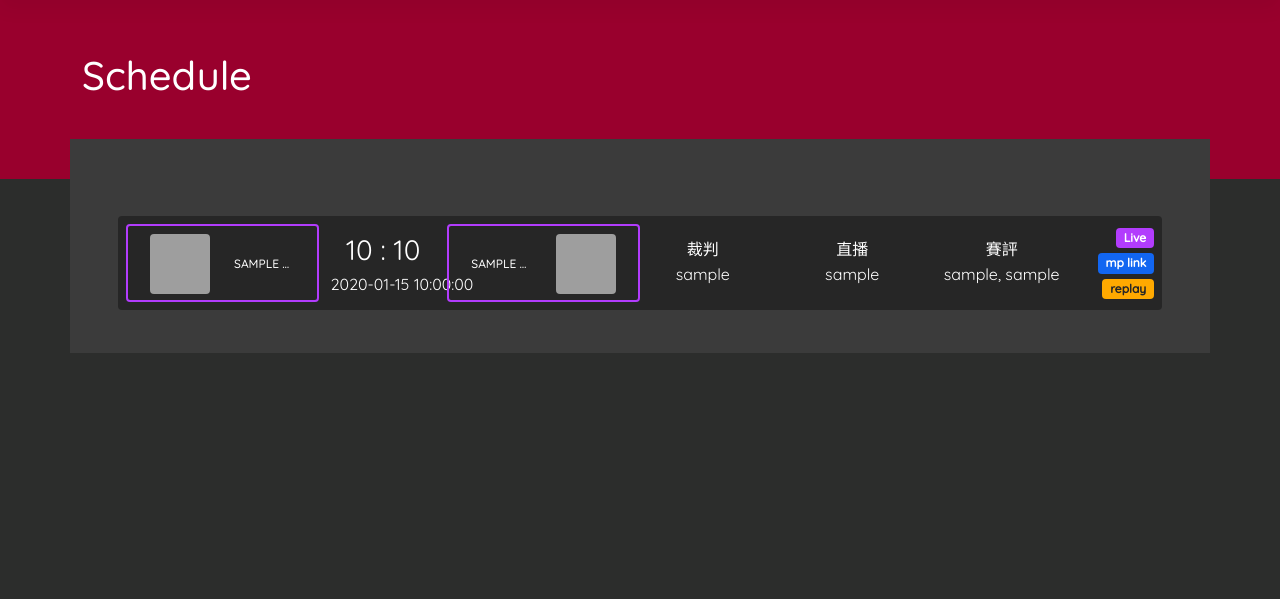
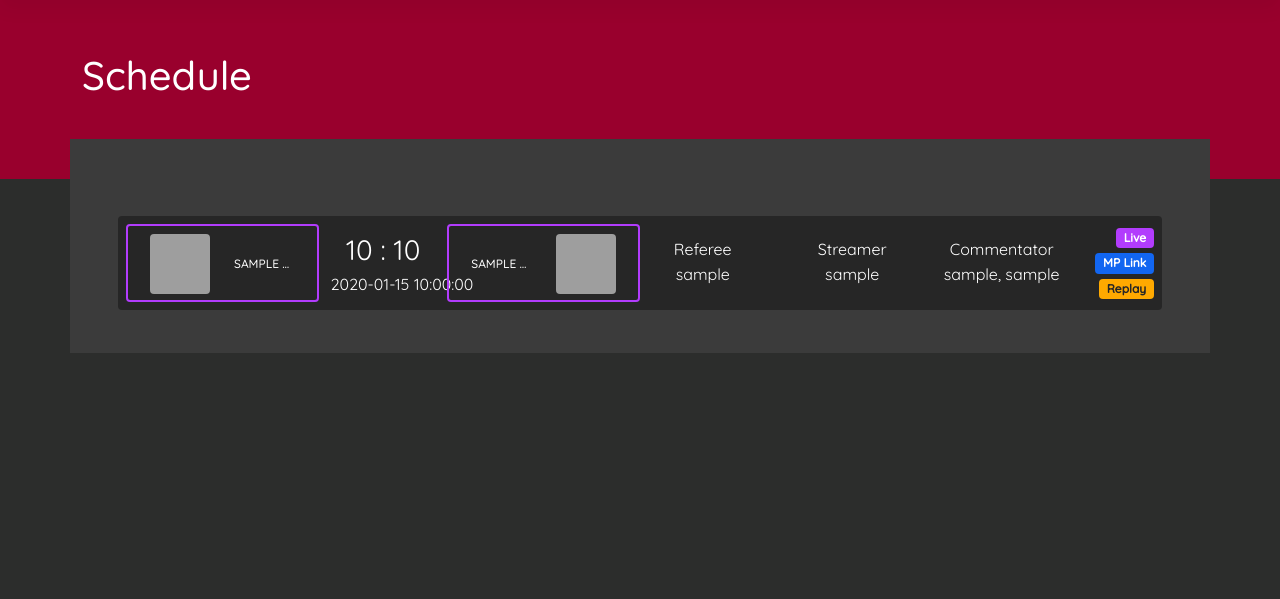
Before and after one commit to varkaria/oturna, a Flask app: template templates/schedule.html in a window 1280 px wide. Shown: the part 60-659 px from the top of the page. Run offline with Flask 2, Linux system fonts and the light colour scheme; the template is opened without the code that fills it: most values are stand-ins (such as "Sample title", 1, 10 or a date in 2020); data that the repository does not hold is empty; parts of the project's set-up code (start-up, migrations or seed data) failed here and were passed over; some libraries are stand-ins or nearby versions; grey boxes are pictures that could not be loaded.

Commit message:
:rotating_light: ching chong language

```diff
--- a/templates/registeredlist.html
+++ b/templates/registeredlist.html
@@ -50,7 +50,7 @@
                     <p class="card-text">
                         <a href="https://osu.ppy.sh/scores/osu/{{p.bp1.score_id}}" target="_blank"
                             class="link-dark text-decoration-none" data-bs-toggle="tooltip" data-bs-placement="bottom"
-                            title="" data-bs-original-title="點我查看詳細">
+                            title="" data-bs-original-title="Click me for details">
                             BP: {{p.bp1.pp | floatfix}} PP
                         </a>
                     </p>
--- a/templates/schedule.html
+++ b/templates/schedule.html
@@ -58,21 +58,21 @@
         <div class="row align-items-center justify-content-center text-center" style="min-height: 60px;">
             {% if m.stats != 2 %}
             <div class="col">
-                <span>裁判</span><br>
+                <span>Referee</span><br>
                 <span class="overflow-hidden">{{ m.referee.username }}</span>
             </div>
             <div class="col">
-                <span>直播</span><br>
+                <span>Streamer</span><br>
                 <span class="overflow-hidden">{{ m.streamer.username }}</span>
             </div>
             <div class="col d-none d-md-block">
-                <span>賽評</span><br>
+                <span>Commentator</span><br>
                 <span class="overflow-hidden">{{ m.commentator.username }}{% if m.commentator2.username %}, {{ m.commentator2.username }}{% endif %}</span>
             </div>
             <div class="col-12 col-xl-2 text-end user-select-none">
                 <a {% if m.live and m.streamer.username and not m.stats %}href="{{ tourney.live_link }}" target="_blank"{% endif %}><span class="badge {% if m.live and m.streamer.username and not m.stats %}bg-danger{% else %}bg-secondary{% endif %}">Live</span></a><br>
-                <a {% if m.mp_link %}href="{{ m.mp_link }}" target="_blank"{% endif %}><span class="badge {% if m.mp_link %}bg-primary{% else %}bg-secondary{% endif %}">mp link</span></a><br>
-                <a {% if m.video_link %}href="{{ m.video_link }}" target="_blank"{% endif %}><span class="badge {% if m.video_link %}bg-warning text-dark{% else %}bg-secondary{% endif %}">replay</span></a>
+                <a {% if m.mp_link %}href="{{ m.mp_link }}" target="_blank"{% endif %}><span class="badge {% if m.mp_link %}bg-primary{% else %}bg-secondary{% endif %}">MP Link</span></a><br>
+                <a {% if m.video_link %}href="{{ m.video_link }}" target="_blank"{% endif %}><span class="badge {% if m.video_link %}bg-warning text-dark{% else %}bg-secondary{% endif %}">Replay</span></a>
             </div>
             {% else %}
             <div class="col d-none d-md-block">
```
